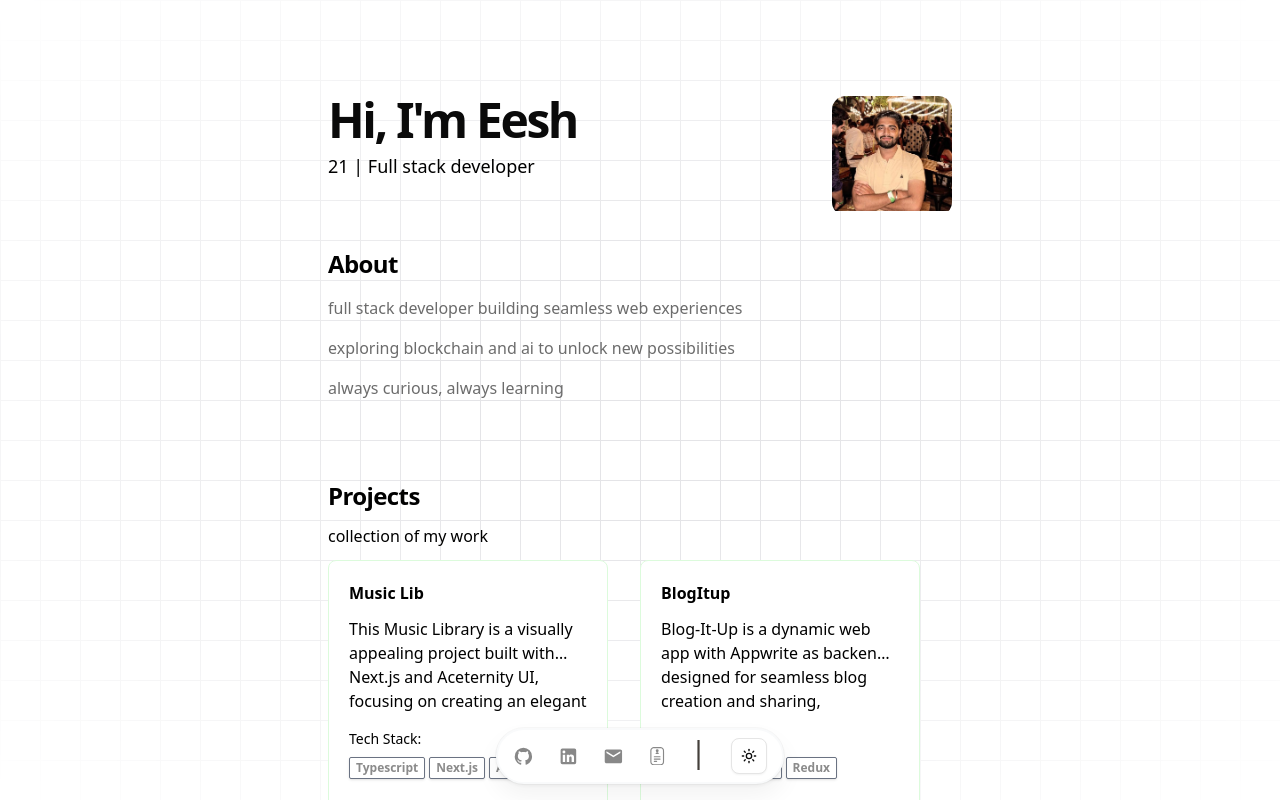
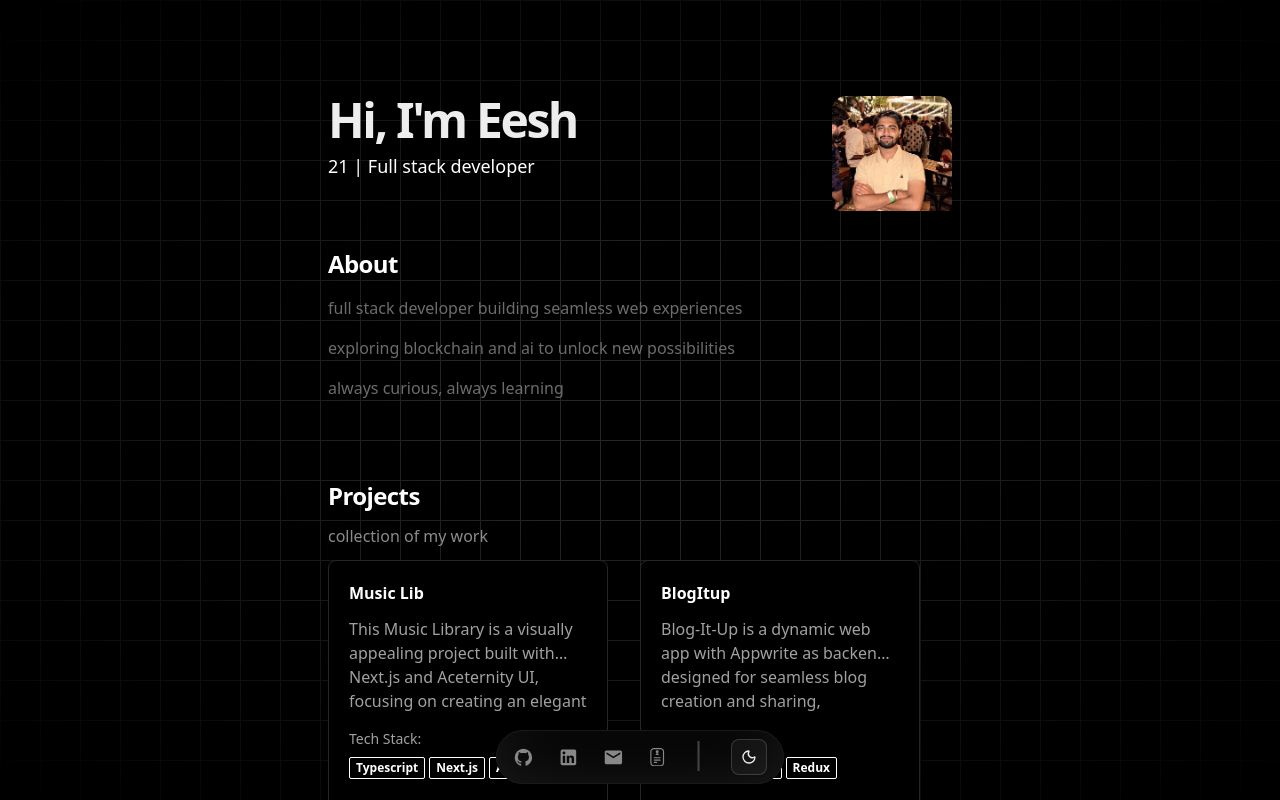
Before and after one commit to eeshm/portfolio, a Next.js app: page / in a window 1280 px wide. Built offline with nearby package versions, Linux system fonts and the light colour scheme.

Commit message:
default dark theme

```diff
--- a/app/layout.tsx
+++ b/app/layout.tsx
@@ -29,8 +29,8 @@ export default function RootLayout({
         className={`${geistSans.variable} ${geistMono.variable} antialiased `}>
             <ThemeProvider
             attribute="class"
-            defaultTheme="system"
-            enableSystem
+            defaultTheme="dark"
+            enableSystem={false}
             disableTransitionOnChange
           >
             {children}
```
Also changed, not shown: components/ui/toggle-button.tsx (+0 -8 lines).
